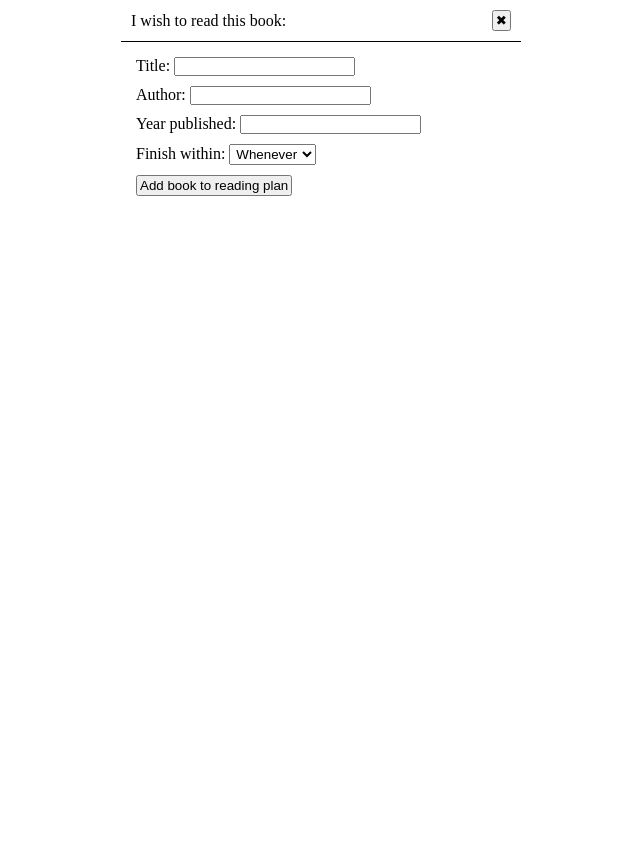
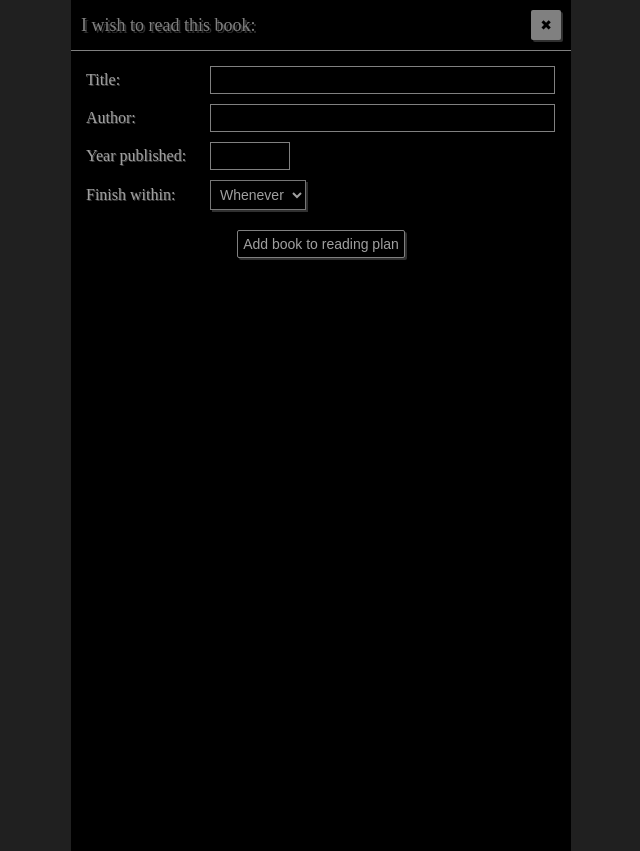
Before and after one commit to joerundh/Javascript-Advanced-Oppgave-2, a plain HTML site: page index.html in a window 1280 px wide. Both pictures are taken after a click on the button "+ Add book". Shown: the whole page, without its empty margins (319-959 px from the left). Before the commit the page ends 800 px from the top, so only its background shows below. Drawn offline with Linux system fonts and the light colour scheme.

Commit message:
stylized

```diff
--- a/css/add.css
+++ b/css/add.css
@@ -5,6 +5,15 @@
     gap: 10px;
 }
 
-#submit-book {
-    padding: 1px 2px;
+#add-book label {
+    display: inline-block;
+    width: 120px;
 }
+
+#title-input, #author-input {
+    width: 345px;
+}
+
+#year-input {
+    width: 80px;
+}
--- a/css/list.css
+++ b/css/list.css
@@ -1,4 +1,5 @@
 #lists main {
+    width: 100%;
     display: flex;
     flex-direction: column;
     justify-content: flex-start;
@@ -14,18 +15,21 @@
 
 #lists > main > ul {
     width: 100%;
+    height: 750px;
     display: flex;
     flex-direction: column;
     justify-content: flex-start;
     align-items: center;
-    gap: 5px;
+    gap: 10px;
+    overflow-y: auto;
 }
 
 .book-list-item {
     list-style-type: none;
     width: 100%;
     display: inline-block;
-    border: 1px solid black;
+    border: 1px solid #606060;
+    background-color: #202020;
     border-radius: 5px;
     padding: 5px;
     display: flex;
--- a/css/main.css
+++ b/css/main.css
@@ -5,32 +5,72 @@
 }
 
 body {
-    width: 400px;
+    width: 500px;
     margin: 0 auto;
+    font-family: 'Times New Roman', Times, serif;
+    background: #202020;
+    color: #808080;
 }
 
 header {
-    width: 400px;
-    border-bottom: 1px solid black;
+    width: 500px;
+    border-bottom: 1px solid #808080;
     display: flex;
     flex-direction: row;
     justify-content: space-between;
     align-items: center;
     padding: 10px;
+    background-color: black;
+    color: #808080;
+    font-size: 18px;
+    text-shadow: 2px 2px #303030;
+}
+
+button, input[type=submit] {
+    padding: 5px;
+    font-size: 14px;
+    background-color: black;
+    border: 1px solid #808080;
+    color: #a0a0a0;
+    box-shadow: 2px 2px #303030;
+    border-radius: 2px;
 }
 
 header button {
-    padding: 1px 2px;
+    padding: 0;
+    width: 30px;
+    height: 30px;
+    display: grid;
+    place-content: center;
+    background-color: #808080;
+    color: black;
+    border: none;
+    box-shadow: 2px 2px #303030;
+    border-radius: 2px;
 }
 
 main {
     padding: 10px;
+    font-size: 16px;
+    color: #a0a0a0;
+    background-color: black;
+    min-height: 800px;
+    text-shadow: 1px 1px #404040;
+}
+
+input {
+    font-size: 14px;
+    padding: 5px;
+    border: 1px solid #808080;
+    color: #a0a0a0;
+    background-color: black;
+    outline: none;
 }
 
 select {
-    padding: 1px 2px;
+    padding: 5px;
+    font-size: 14px;
+    background-color: black;
+    color: #a0a0a0;
+    box-shadow: 2px 2px #303030;
 }
-
-button {
-    padding: 1px 2px;
-}
--- a/index.html
+++ b/index.html
@@ -70,7 +70,7 @@
                         <option value="365">1 year</option>
                     </select>
                 </p>
-                <p>
+                <p style="padding: 10px; text-align: center">
                     <input type="submit" id="submit-book" value="Add book to reading plan">
                 </p>
             </form>
```
